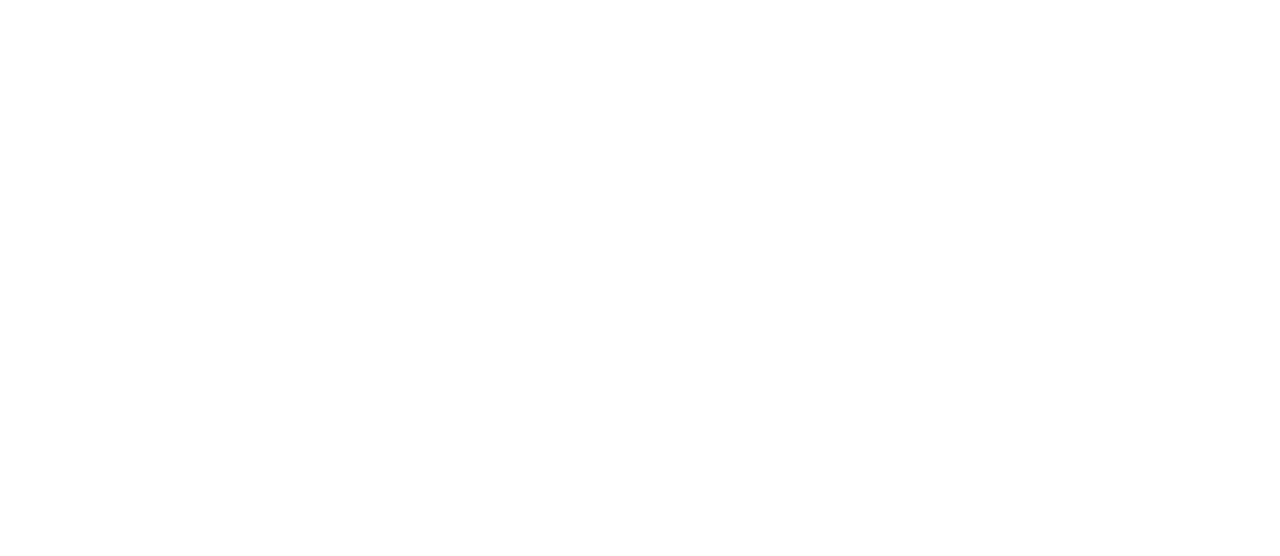
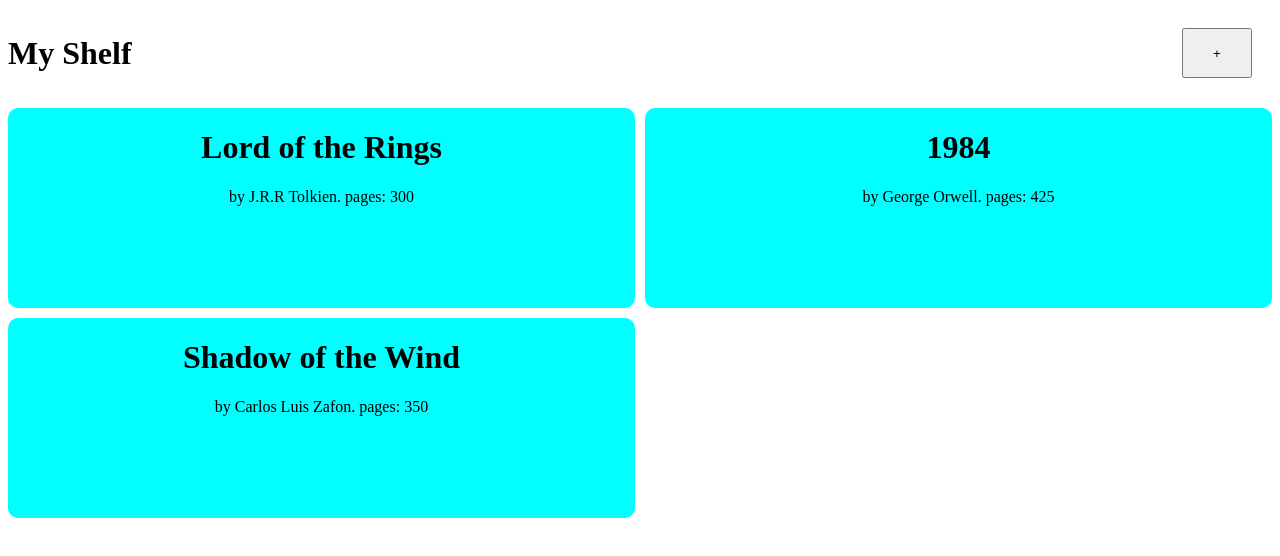
Before and after one commit to kashifnizamani/The-Odin-Project-JavaScript, a plain HTML site: page Library/index.html in a window 1280 px wide. Drawn offline with Linux system fonts and the light colour scheme.

Commit message:
displayed books on page and added a button for adding new books

```diff
--- a/Library/index.html
+++ b/Library/index.html
@@ -9,5 +9,10 @@
 </head>
 <body>
 
+    <div class="container">
+
+        <h1 class="heading">My Shelf</h1>
+        <button class="new">+</button>
+    </div>
 </body>
 </html>
--- a/Library/script.js
+++ b/Library/script.js
@@ -15,8 +15,27 @@ function Book(name, author, no_of_pages, isRead){
     library.push(book);
  }
 
- addBooktoLibrary("hobbit", "tolkien", 300, false);
- addBooktoLibrary("1984", "george orwell", 425, true);
- addBooktoLibrary("Shadow of the wind", "Carlos Luis Zafon", 350, true)
+ addBooktoLibrary("Lord of the Rings", " J.R.R Tolkien", 300, false);
+ addBooktoLibrary("1984", "George Orwell", 425, true);
+ addBooktoLibrary("Shadow of the Wind", "Carlos Luis Zafon", 350, true)
 
  console.log(library)
+
+ function displayBooks(){
+
+    const container = document.querySelector(".container")
+
+    for(let i = 0; i < library.length; i++){
+
+        const div = document.createElement("div");
+        div.classList.add("book");
+        div.innerHTML = "<h1>" + library[i].name + "</h1> by " + library[i].author + ". pages: " + library[i].no_of_pages;
+
+
+        container.appendChild(div);
+
+
+    }
+ }
+
+ displayBooks();
--- a/Library/style.css
+++ b/Library/style.css
@@ -1,3 +1,31 @@
 *{
+   box-sizing: border-box;
+
 
 }
+.container{
+
+    display: grid;
+    grid-template-columns: repeat(2, 1fr);
+    gap: 10px;
+    align-items: center;
+}
+
+.book{
+
+    background-color: aqua;
+    height: 200px;
+    border-radius: 10px;
+    place-items: center;
+
+}
+
+.new{
+    display: grid;
+    justify-self: end;
+    width: 70px;
+    height: 50px;
+    align-items: center;
+    margin: 20px;
+
+   }
```
